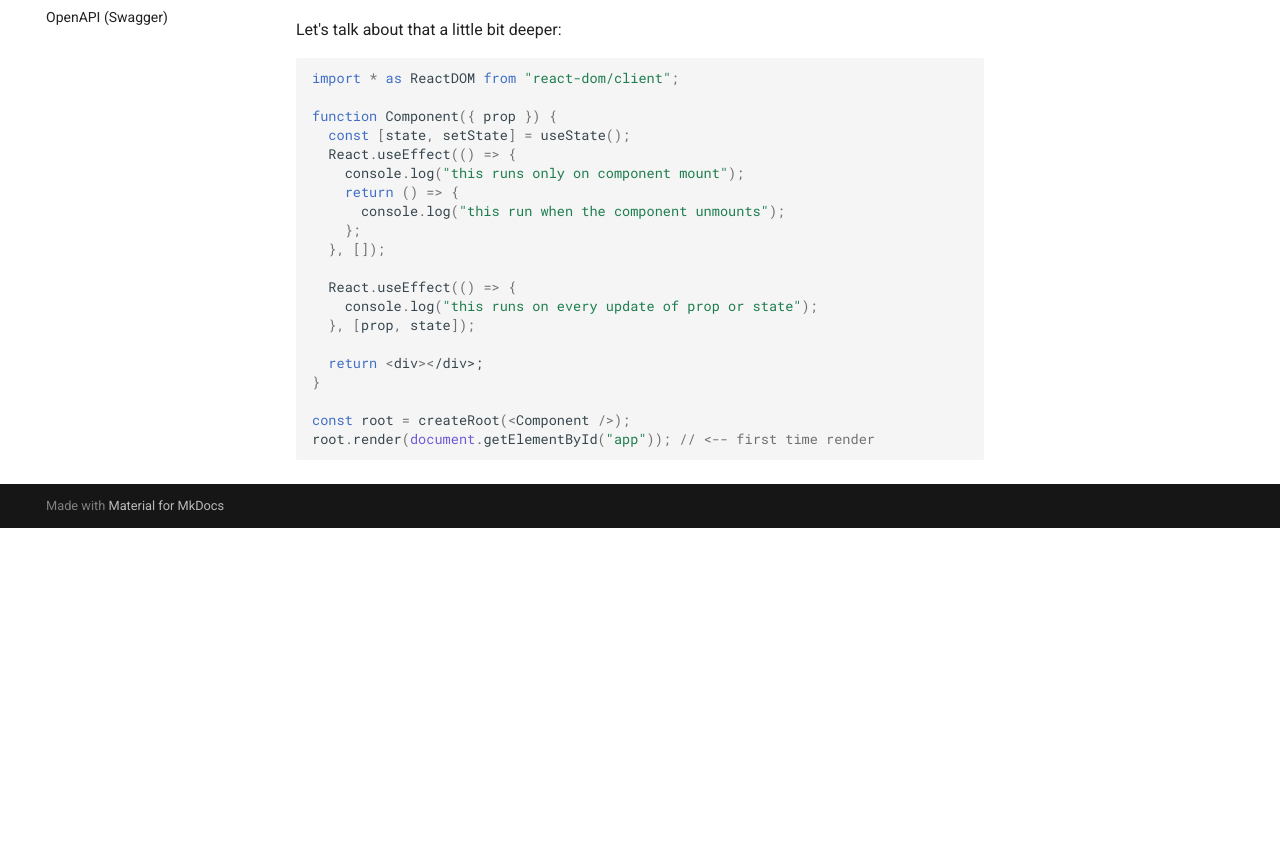
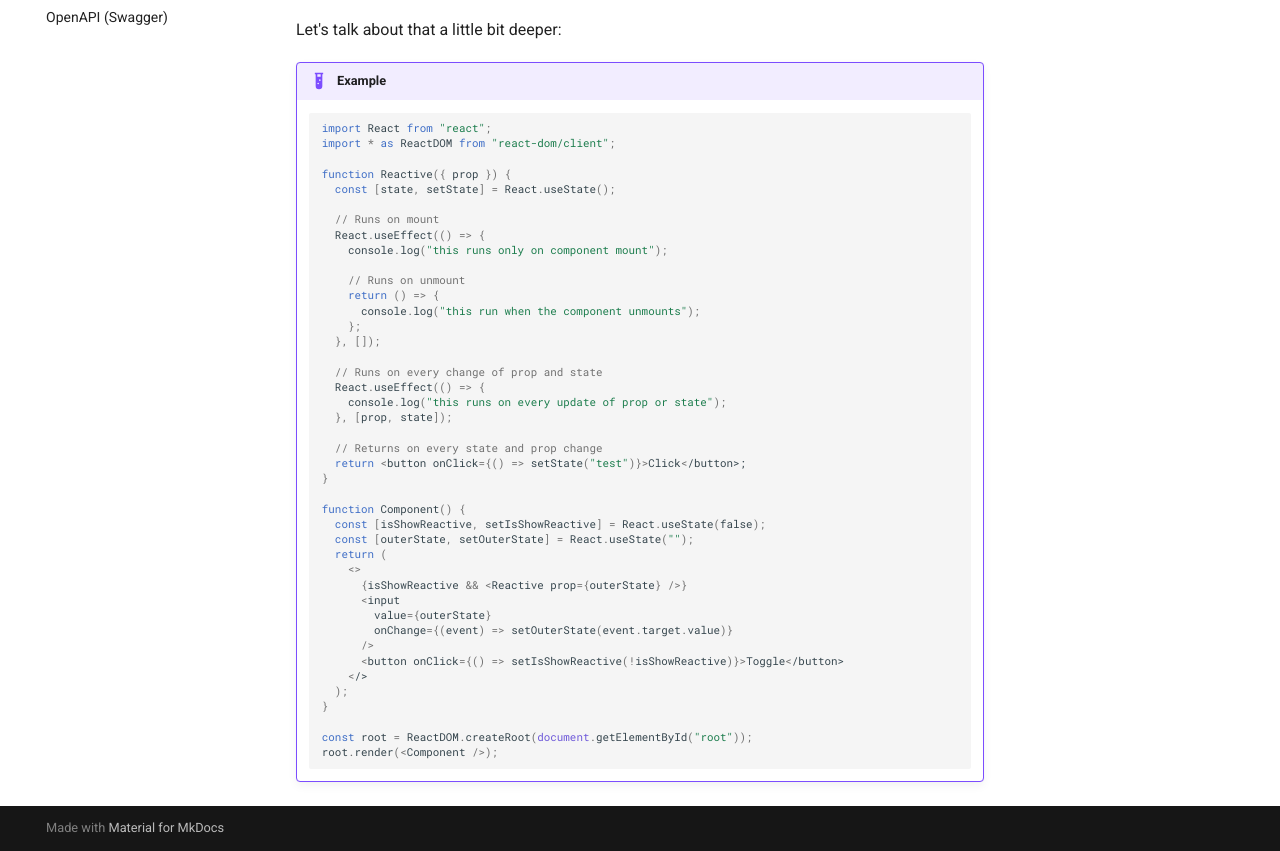
Before and after one commit to bykof/bykof.github.com, an MkDocs documentation site: the page built from docs/react/component_lifecycles.md, in a window 1280 px wide and 1400 px high, scrolled down 427 px. Shown: the part 549-1400 px from the top of the window. Built offline with MkDocs 1.6.1 and Material for MkDocs 9.7.7, drawn with Linux system fonts in a browser that asks for light colours; before the commit the page ends 1504 px from its top, so only the background shows below that.

Commit message:
Adapt nice example

````diff
--- a/docs/react/component_lifecycles.md
+++ b/docs/react/component_lifecycles.md
@@ -8,25 +8,49 @@ Here are the component lifecycles listed.
 
 Let's talk about that a little bit deeper:
 
-```js
-import * as ReactDOM from "react-dom/client";
+!!! example
 
-function Component({ prop }) {
-  const [state, setState] = useState();
-  React.useEffect(() => {
-    console.log("this runs only on component mount");
-    return () => {
-      console.log("this run when the component unmounts");
-    };
-  }, []);
+    ```js
+    import React from "react";
+    import * as ReactDOM from "react-dom/client";
 
-  React.useEffect(() => {
-    console.log("this runs on every update of prop or state");
-  }, [prop, state]);
+    function Reactive({ prop }) {
+      const [state, setState] = React.useState();
 
-  return <div></div>;
-}
+      // Runs on mount
+      React.useEffect(() => {
+        console.log("this runs only on component mount");
 
-const root = createRoot(<Component />);
-root.render(document.getElementById("app")); // <-- first time render
-```
+        // Runs on unmount
+        return () => {
+          console.log("this run when the component unmounts");
+        };
+      }, []);
+
+      // Runs on every change of prop and state
+      React.useEffect(() => {
+        console.log("this runs on every update of prop or state");
+      }, [prop, state]);
+
+      // Returns on every state and prop change
+      return <button onClick={() => setState("test")}>Click</button>;
+    }
+
+    function Component() {
+      const [isShowReactive, setIsShowReactive] = React.useState(false);
+      const [outerState, setOuterState] = React.useState("");
+      return (
+        <>
+          {isShowReactive && <Reactive prop={outerState} />}
+          <input
+            value={outerState}
+            onChange={(event) => setOuterState(event.target.value)}
+          />
+          <button onClick={() => setIsShowReactive(!isShowReactive)}>Toggle</button>
+        </>
+      );
+    }
+
+    const root = ReactDOM.createRoot(document.getElementById("root"));
+    root.render(<Component />);
+    ```
````
Also changed, not shown: docs/react/fetch_and_useQuery.md (+7 -2 lines), docs/react/react-router.md (+7 -0 lines).
